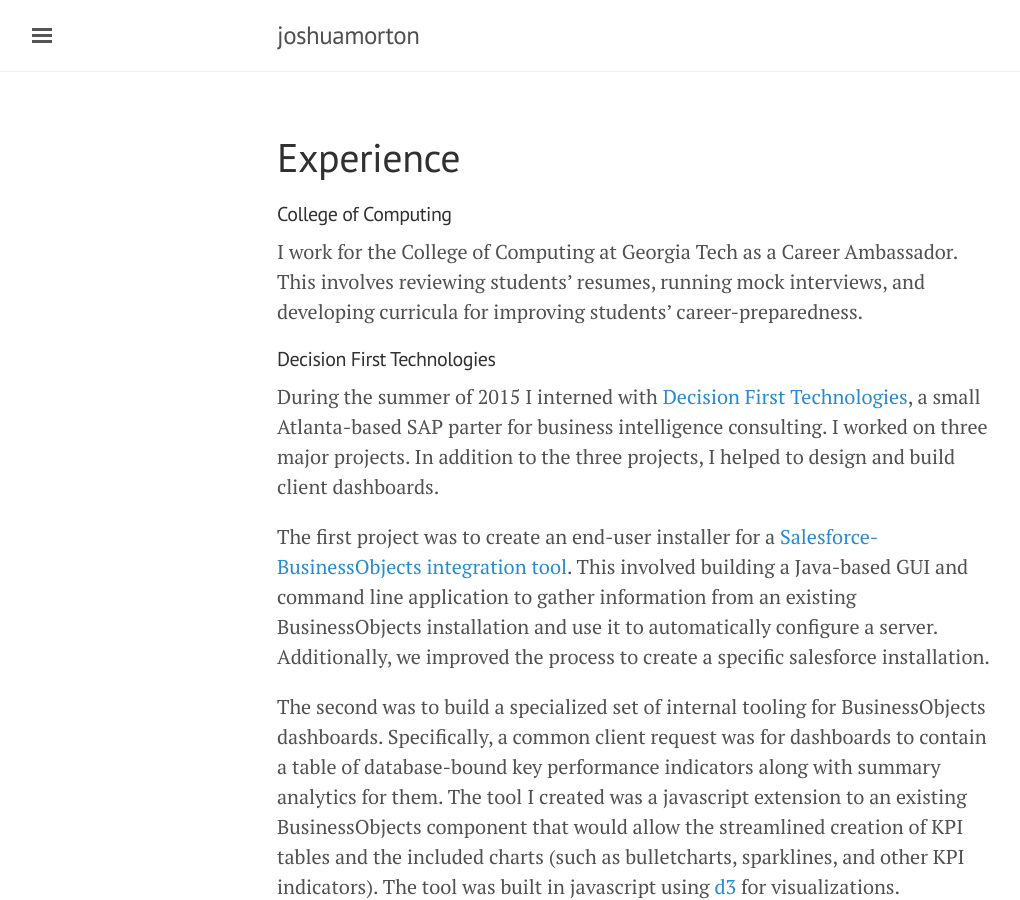
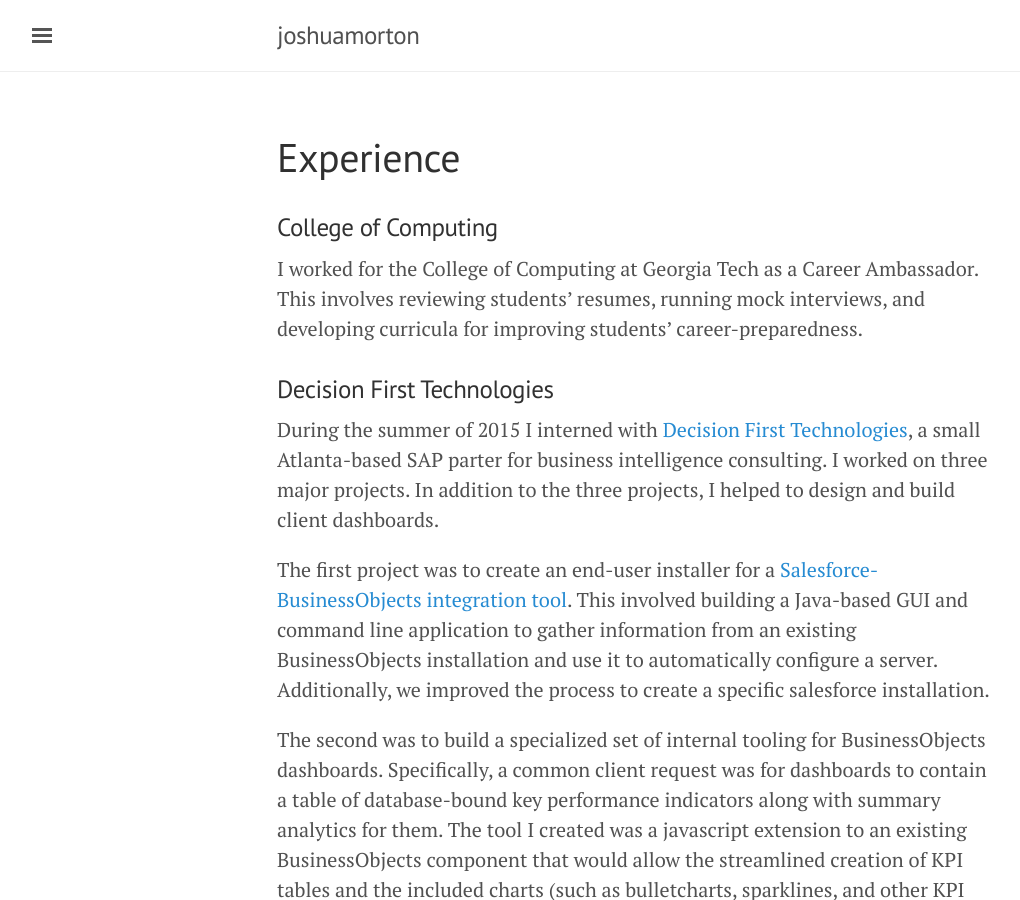
Before and after one commit to joshuamorton/joshuamorton.github.com, a Jekyll site: the page built from experience.md, in a window 1280 px wide and 900 px high. Shown: the whole window, without its empty margins (3-1023 px from the left). Built offline with Jekyll 4.4.1, drawn with Linux system fonts in a browser that asks for light colours.

Commit message:
Fixing headings

```diff
--- a/experience.md
+++ b/experience.md
@@ -4,11 +4,11 @@
 priority: 3
 ---
 
-#### College of Computing
+### College of Computing
 
-I work for the College of Computing at Georgia Tech as a Career Ambassador. This involves reviewing students' resumes, running mock interviews, and developing curricula for improving students' career-preparedness.
+I worked for the College of Computing at Georgia Tech as a Career Ambassador. This involves reviewing students' resumes, running mock interviews, and developing curricula for improving students' career-preparedness.
 
-#### Decision First Technologies
+### Decision First Technologies
 
 During the summer of 2015 I interned with [Decision First Technologies](http://www.decisionfirst.com/), a small Atlanta-based SAP parter for business intelligence consulting. I worked on three major projects. In addition to the three projects, I helped to design and build client dashboards.
 
@@ -18,13 +18,13 @@
 
 The final project was an exploratory implementation of an alternate BusinessObjects backend. Instead of a Java and tomcat-based system, the interns suggested we design a python-based system built on Flask and SQLAlchemy because it would be both faster and easier to use. The system we designed was both, however it was difficult to impossible to deploy on client systems. We did use it to streamline the process of building and testing dashboards and visualizations.
 
-#### Robotics and Intelligent Machines Lab
+### Robotics and Intelligent Machines Lab
 
 I worked as a research assistant with [Heni Ben Amor](http://henibenamor.weebly.com/), who is now an assistant professor at Arizona State. While working with him, I implemented a tool to connect to a [dataglove](https://en.wikipedia.org/wiki/Wired_glove) and, in real time, visualize and classify the pose of the user's hand.
 
 The application, built in C++ and Java, used [OpenSceneGraph](http://www.openscenegraph.org/) to visualize the motion and connected to [WEKA](https://weka.wikispaces.com/) via the Java Native Interface, allowing the tool to build a classifier and then classify hand poses in real time once a trained classifier was provided. Heni used the code in a talk at ICRA 2015.
 
-#### Circus Camp
+### Circus Camp
 
 During high-school summers, I worked as a Camp Counselor at [Circus Camp](http://www.circuscamp.org/). As I worked my way from Counselor in Training, to Jr. Counselor to Counselor, my responsibilities grew. I began simply teaching juggling and unicycling to campers, but eventually could also teach and spot acrobatics and aerial trapeze and silks. My other responsibilities included checking equipment safety, inventory, setup, teardown, keeping track of small rambunctious children, and entertaining them throughout the day with improvisation, shows, and comedy.
 
```
